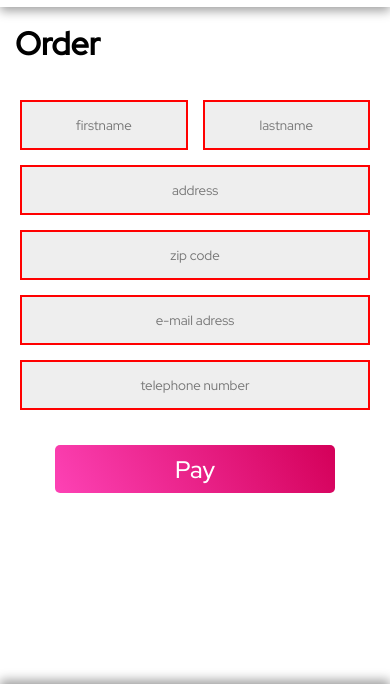
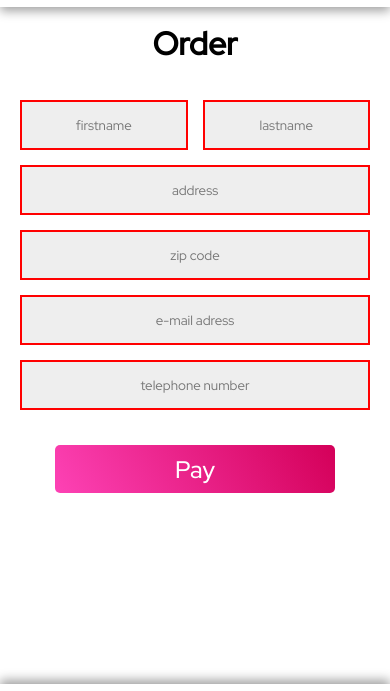
Before and after one commit to VidarRehn/tpaita-webshop, a plain HTML site: page order-page.html in a window 390 px wide. Shown: the part 73-764 px from the top of the page. Drawn offline with Linux system fonts and the light colour scheme.

Commit message:
order responsivity fixed

```diff
--- a/order-page.html
+++ b/order-page.html
@@ -119,7 +119,7 @@
         </div>
 
         <main>
-
+            <div class="order-container">
                 <h1 class="headline-order">Order</h1>
 
                 <form class="order-form">
@@ -140,7 +140,7 @@
                     <p id="demo"></p>
                     </div>
                 </form>
-
+            </div>
         </main>
 
 
--- a/styles/layouts/_orderpage.scss
+++ b/styles/layouts/_orderpage.scss
@@ -1,5 +1,15 @@
 main {
   margin-top:80px;
+  .order-container{
+    display: flex;
+    flex-direction: column;
+    justify-content: center;
+    align-items: center;
+    margin: auto;
+    @media(min-width: 500px){
+      max-width: 500px;
+    }
+  }
 }
 
 input {
```
Also changed, not shown: styles/styles.css, 1 other file. Lines whose indentation alone changed are shown as unchanged.
